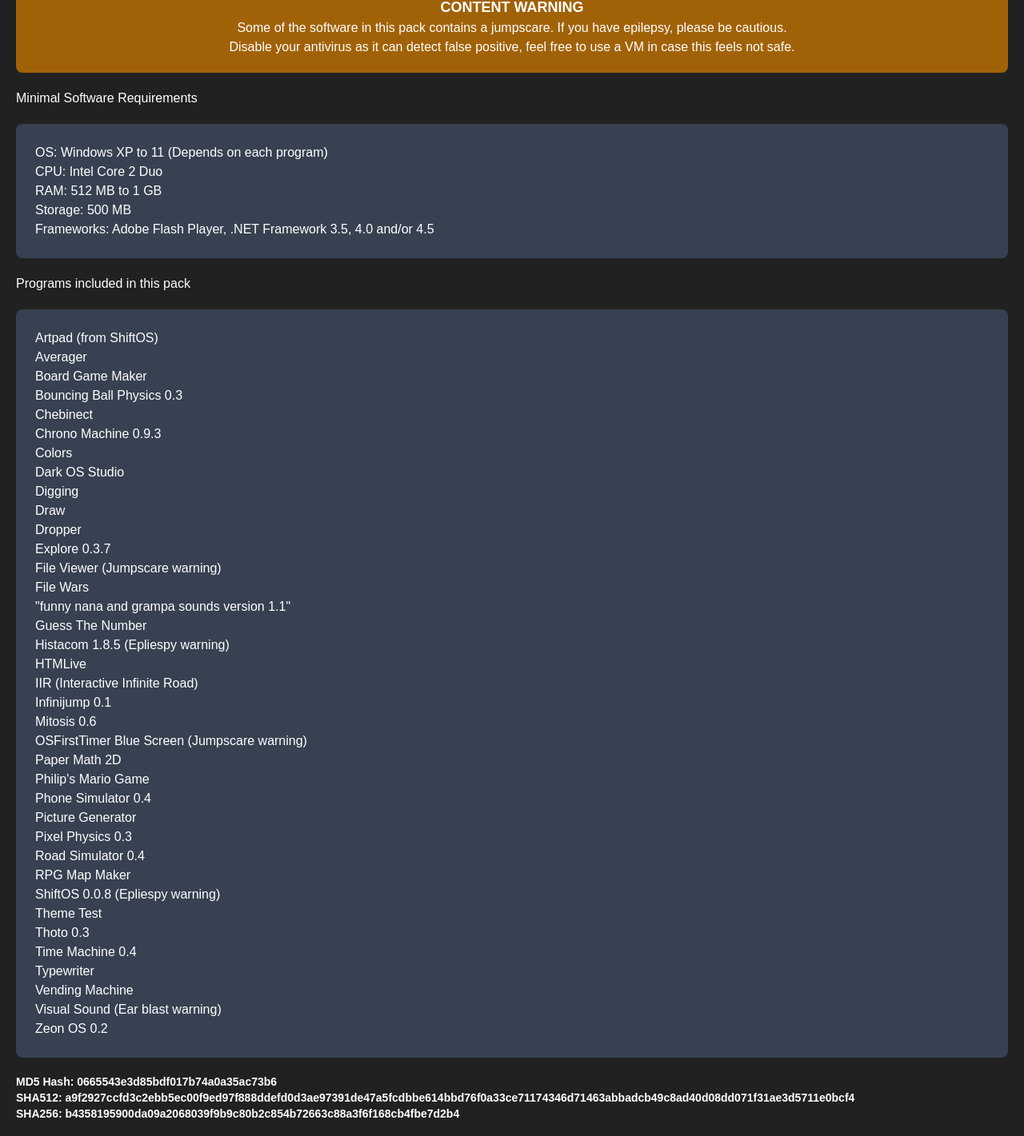
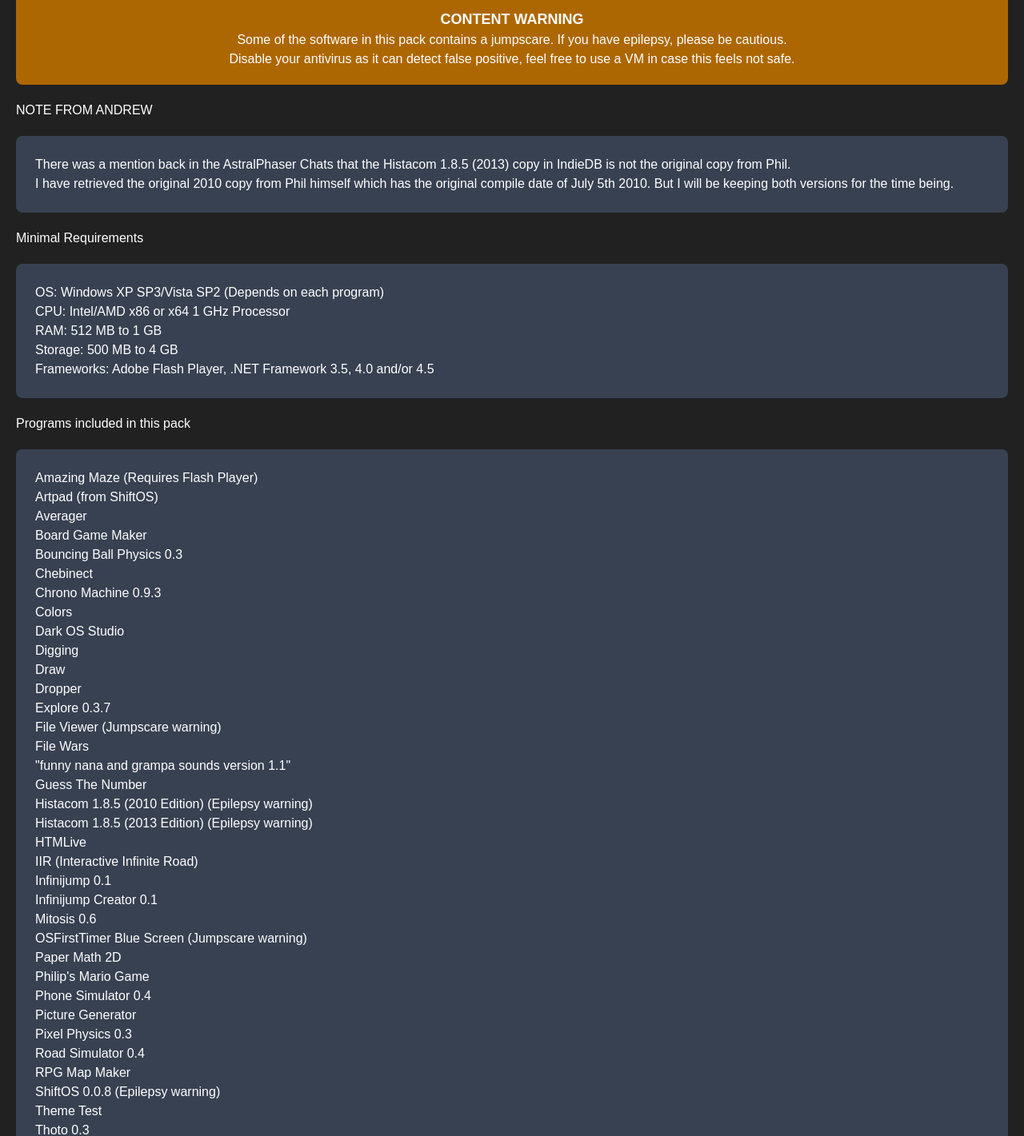
Before and after one commit to Alee14/personal-website, a Next.js app: page /downloads/osft-software-archive in a window 1280 px wide. Shown: the part 398-1819 px from the top of the page at 80% size. Built offline with nearby package versions, Linux system fonts and the light colour scheme.

Commit message:
Updated OSFT page and zip

```diff
--- a/pages/downloads/osft-software-archive.js
+++ b/pages/downloads/osft-software-archive.js
@@ -7,7 +7,7 @@
 export default function OsftSoftwareArchive() {
     return (
         <div>
-            <Meta title="Philip Adams Software Archive" description="The ultimate software collection of Philip Adams' software"/>
+            <Meta title="Philip Adams Software Archive" description="The ultimate software collection of Philip Adams' software" keywords="shiftos, histacom, dark os, htmlive, osfirsttimer, artpad, 12padams, astralphaser" />
             <div className="font-hack bg-material-gray text-white">
                 <div className="announcement"><p>Note that this page will be revamped in the future as at the moment this site is currently going through a big rewrite...</p></div>
                 <div className="px-5 py-6 space-y-5 flex flex-col">
@@ -16,22 +16,28 @@
                         <h1 className="text-4xl font-bold">Philip Adams Software Archive</h1>
                         <h2 className="text-xl font-bold">The ultimate software collection of Philip Adams&apos; software</h2>
                     </div>
-                    <div className="bg-yellow-700 p-5 rounded-lg text-center">
-                        <FontAwesomeIcon icon={faWarning} size="3x" className="pb-2" />
+                    <div className="bg-content-warning p-5 rounded-lg text-center">
+                        <FontAwesomeIcon icon={faWarning} size="4x" className="pb-2" />
                         <h1 className="text-lg font-bold">CONTENT WARNING</h1>
                         <p>Some of the software in this pack contains a jumpscare. If you have epilepsy, please be cautious.</p>
                         <p>Disable your antivirus as it can detect false positive, feel free to use a VM in case this feels not safe.</p>
                     </div>
-                    <p>Minimal Software Requirements</p>
+                    <p>NOTE FROM ANDREW</p>
                     <ul className="bg-gray-700 p-6 rounded-lg">
-                        <li>OS: Windows XP to 11 (Depends on each program)</li>
-                        <li>CPU: Intel Core 2 Duo</li>
+                        <p>There was a mention back in the AstralPhaser Chats that the Histacom 1.8.5 (2013) copy in IndieDB is not the original copy from Phil.</p>
+                        <p>I have retrieved the original 2010 copy from Phil himself which has the original compile date of July 5th 2010. But I will be keeping both versions for the time being.</p>
+                    </ul>
+                    <p>Minimal Requirements</p>
+                    <ul className="bg-gray-700 p-6 rounded-lg">
+                        <li>OS: Windows XP SP3/Vista SP2 (Depends on each program)</li>
+                        <li>CPU: Intel/AMD x86 or x64 1 GHz Processor</li>
                         <li>RAM: 512 MB to 1 GB</li>
-                        <li>Storage: 500 MB</li>
+                        <li>Storage: 500 MB to 4 GB</li>
                         <li>Frameworks: Adobe Flash Player, .NET Framework 3.5, 4.0 and/or 4.5</li>
                     </ul>
                     <p>Programs included in this pack</p>
                     <ul className="bg-gray-700 p-6 rounded-lg">
+                        <li>Amazing Maze (Requires Flash Player)</li>
                         <li>Artpad (from ShiftOS)</li>
                         <li>Averager</li>
                         <li>Board Game Maker</li>
@@ -48,10 +54,12 @@
                         <li>File Wars</li>
                         <li>&quot;funny nana and grampa sounds version 1.1&quot;</li>
                         <li>Guess The Number</li>
-                        <li>Histacom 1.8.5 (Epliespy warning)</li>
+                        <li>Histacom 1.8.5 (2010 Edition) (Epilepsy warning)</li>
+                        <li>Histacom 1.8.5 (2013 Edition) (Epilepsy warning)</li>
                         <li>HTMLive</li>
                         <li>IIR (Interactive Infinite Road)</li>
                         <li>Infinijump 0.1</li>
+                        <li>Infinijump Creator 0.1</li>
                         <li>Mitosis 0.6</li>
                         <li>OSFirstTimer Blue Screen (Jumpscare warning)</li>
                         <li>Paper Math 2D</li>
@@ -61,7 +69,7 @@
                         <li>Pixel Physics 0.3</li>
                         <li>Road Simulator 0.4</li>
                         <li>RPG Map Maker</li>
-                        <li>ShiftOS 0.0.8 (Epliespy warning)</li>
+                        <li>ShiftOS 0.0.8 (Epilepsy warning)</li>
                         <li>Theme Test</li>
                         <li>Thoto 0.3</li>
                         <li>Time Machine 0.4</li>
@@ -71,9 +79,9 @@
                         <li>Zeon OS 0.2</li>
                     </ul>
                     <div className="font-bold text-sm">
-                        <p>MD5 Hash: 0665543e3d85bdf017b74a0a35ac73b6</p>
-                        <p>SHA512: a9f2927ccfd3c2ebb5ec00f9ed97f888ddefd0d3ae97391de47a5fcdbbe614bbd76f0a33ce71174346d71463abbadcb49c8ad40d08dd071f31ae3d5711e0bcf4</p>
-                        <p>SHA256: b4358195900da09a2068039f9b9c80b2c854b72663c88a3f6f168cb4fbe7d2b4</p>
+                        <p>MD5: d14f7bfd17fa66ada3d48020deffcce0</p>
+                        <p>SHA512: b481d73f839c2ad99b6d6502d5735f416fbcc38dbac811c3d939845d319fecf8b15dd4ff1728ed96abe19077be19527df3692c54751bb81c201e58934d016527</p>
+                        <p>SHA256: c7ad3f799f14e610f8931f87e2612385ec39e2662308e7005e10715f9e94c6a0</p>
                     </div>
                     <div className="flex-col space-x-5">
                         <button className="button"><a href="/uploads/OSFT-Software-Archive.zip">Download Archive</a></button>
--- a/tailwind.config.js
+++ b/tailwind.config.js
@@ -13,6 +13,7 @@
       colors: {
         'material-gray': '#212121',
         'btn-gray': '#575757',
+        'content-warning': '#ad6702',
       }
     },
   },
```
Also changed, not shown: 1 other file (tests, documents, lock files or other folders).
